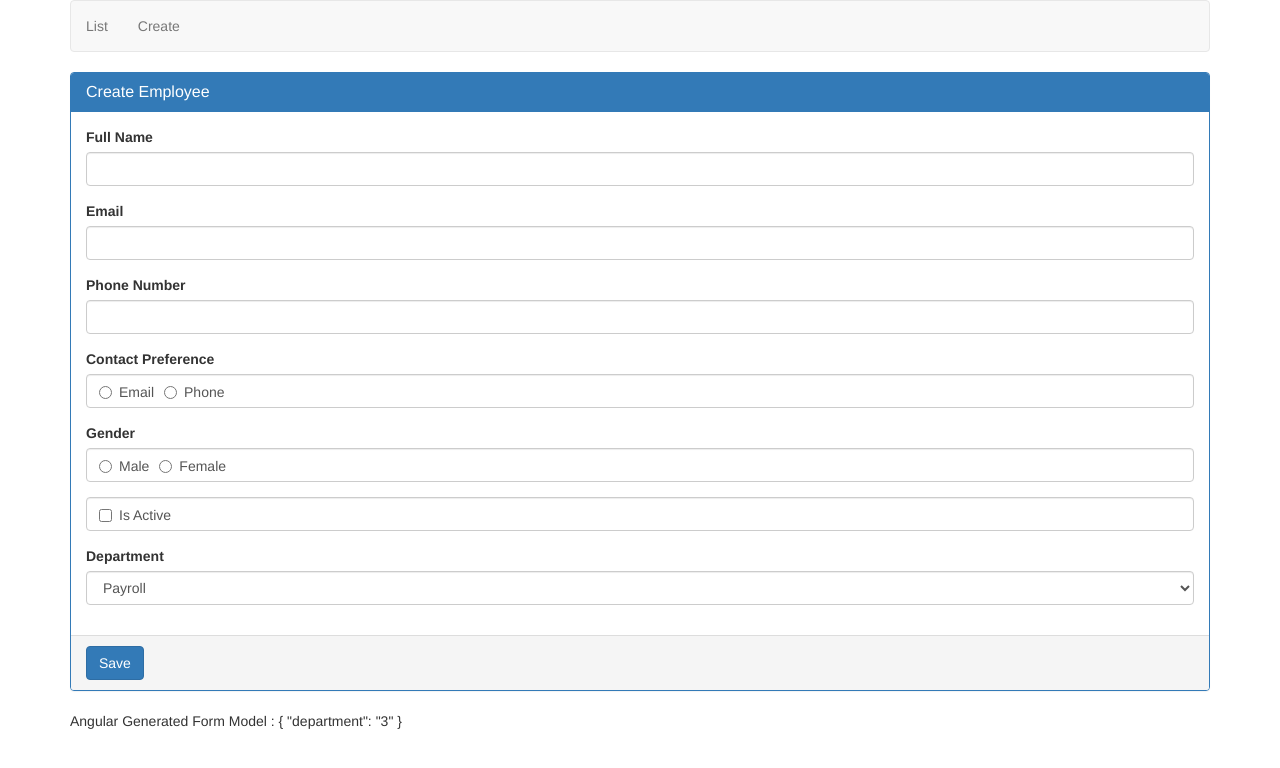
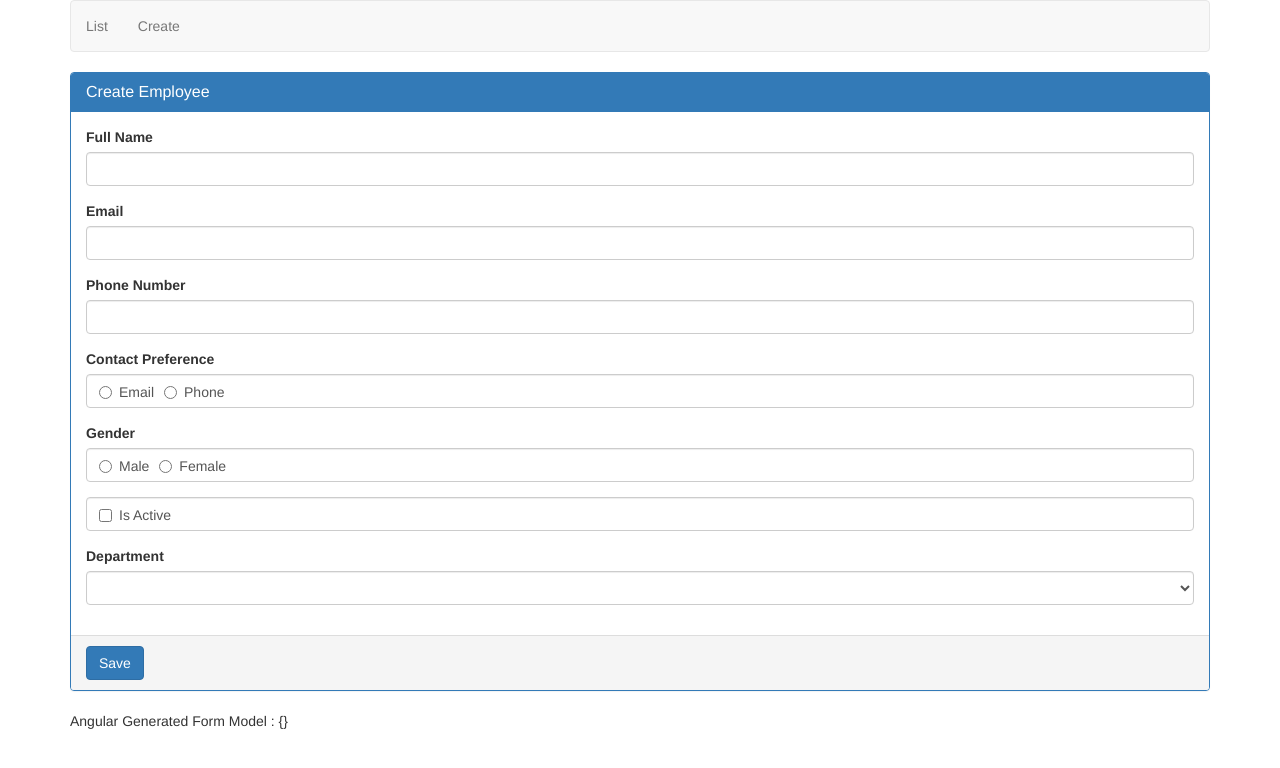
Before and after one commit to edtshuma/Angular5Crud, an Angular app: page /create in a window 1280 px wide. Shown: the top 768 px of the page. Built offline with nearby package versions, Linux system fonts and the light colour scheme.

Commit message:
Bind SelectList from backend/array

```diff
--- a/src/app/employees/create-employee.component.html
+++ b/src/app/employees/create-employee.component.html
@@ -68,12 +68,13 @@
                   Department
                     </label>
                     <select id="department"  name="department" [(ngModel)]="department"  class="form-control">
-                      <option value="1">IT</option>
-                      <option value="2">HR</option>
-                      <option value="3" selected>Payroll</option>
-                      <option value="4">Marketing</option>
+                      <option *ngFor="let dept of departments" [value]="dept.id">
+                        {{dept.name}}
+                      </option>
+
                     </select>
                     </div>
+
   </div>
   <div class="panel-footer">
 
--- a/src/app/employees/create-employee.component.ts
+++ b/src/app/employees/create-employee.component.ts
@@ -1,6 +1,6 @@
 import { Component, OnInit } from '@angular/core';
 import { NgForm } from '@angular/forms';
-
+import {Department} from '../models/department.model';
 @Component({
   selector: 'app-create-employee',
   templateUrl: './create-employee.component.html',
@@ -8,8 +8,14 @@ import { NgForm } from '@angular/forms';
 })
 export class CreateEmployeeComponent implements OnInit {
 
+  departments: Department [] = [
+    {id: 1, name: 'Help Desk'},
+    {id: 2, name: 'IT'},
+    {id: 3, name: 'Payroll'},
+    {id: 4, name: 'Marketing'}
+  ];
   constructor() { }
-department = '3';
+
   ngOnInit() {
   }
 saveEmployee(empForm: NgForm): void {
--- /dev/null
+++ b/src/app/models/department.model.ts
@@ -0,0 +1,5 @@
+export class Department {
+
+  id: number;
+  name: string;
+}
```
